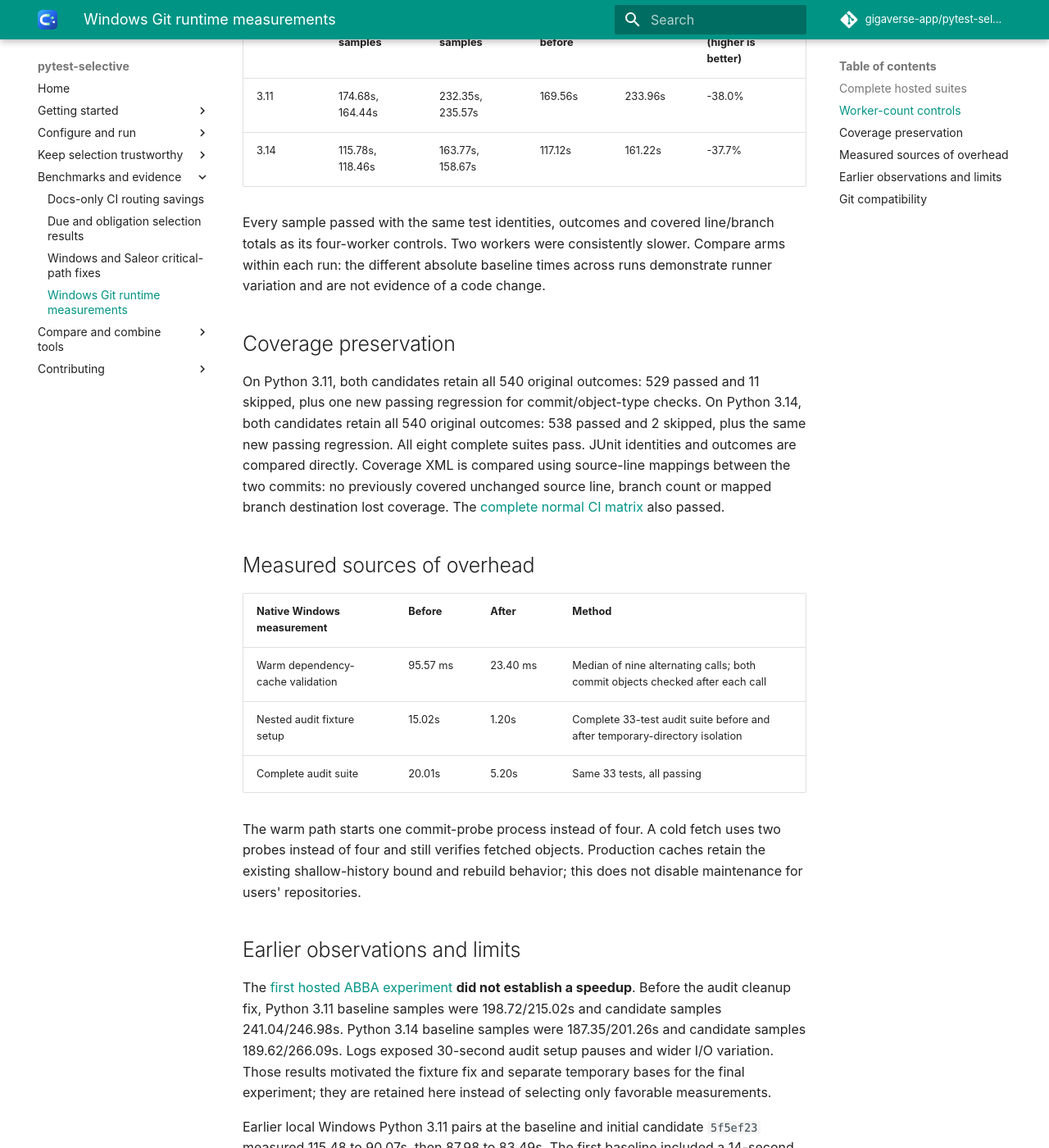
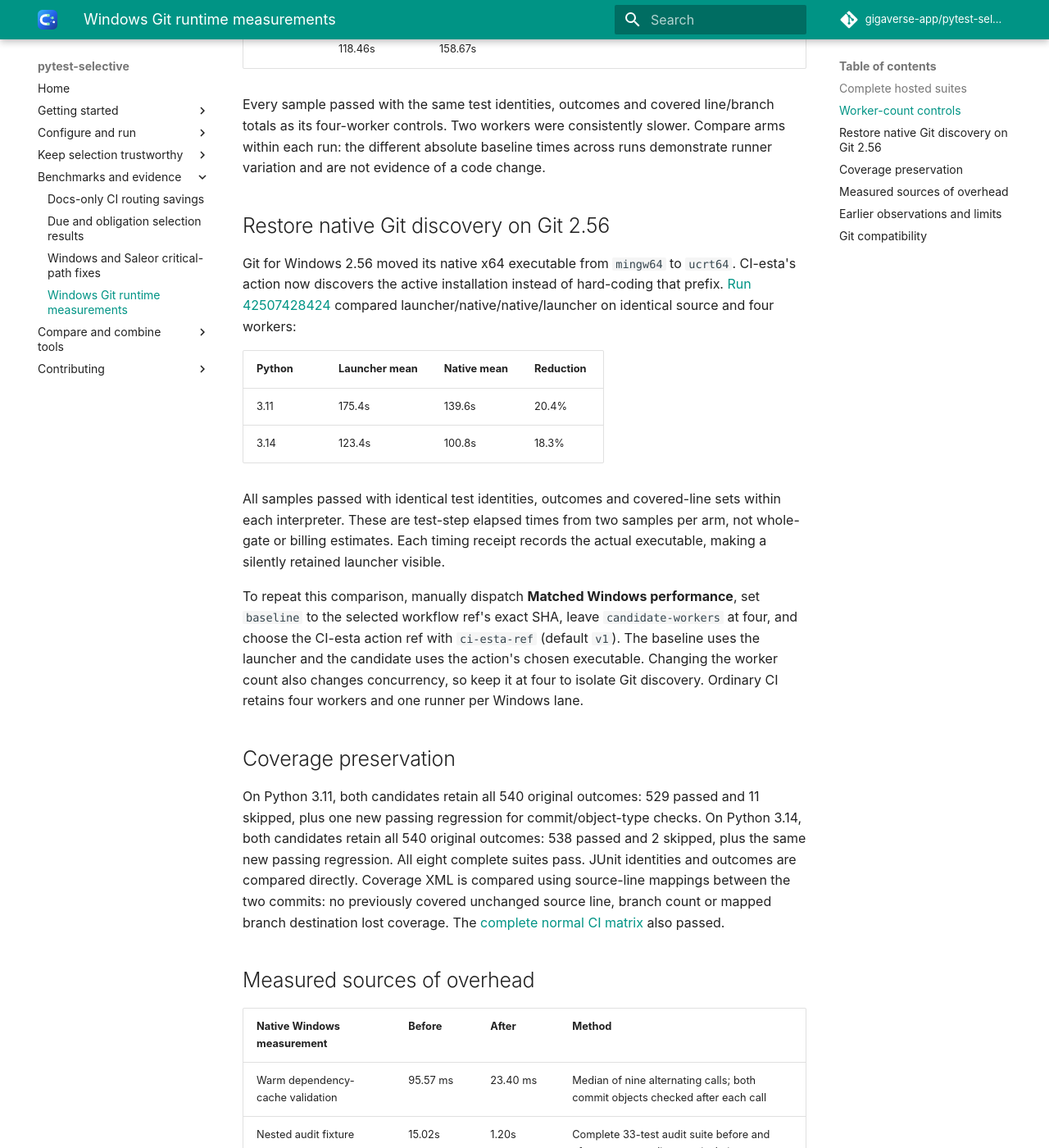
Before and after one commit to gigaverse-app/pytest-selective, an MkDocs documentation site: the page built from docs/benchmarks/windows-runtime.md, in a window 1280 px wide and 1400 px high, scrolled down 2038 px. Shown: the whole window at 82% size. Built offline with MkDocs 1.6.1 and Material for MkDocs 9.7.7, drawn with Linux system fonts in a browser that asks for light colours; comment, search, counter and statistics services are not loaded; some of the changed text lies outside the part shown.

Commit message:
docs(ci): document the released native Git comparison

```diff
--- a/docs/benchmarks/windows-runtime.md
+++ b/docs/benchmarks/windows-runtime.md
@@ -40,18 +40,11 @@ to repeat the measurement.
 
 ## Worker-count controls
 
-The manual **Matched Windows performance** workflow also accepts
-`candidate-workers`. It defaults to four, matching ordinary CI. Both arms now
-use native Git and the runner work disk for temporary repositories; worker-count
-experiments must not accidentally compare different Git executables. Each arm
-loads its own checkout through `PYTHONPATH` and explicitly disables selective
-execution, preserving the full suite, coverage and JUnit evidence.
-
-For a worker-count comparison, set `baseline` to the exact SHA of the selected
-workflow ref. The workflow runs four-worker baseline, candidate, candidate,
-four-worker baseline on each Python version. It runs only on manual dispatch,
-so editing the benchmark does not automatically consume four complete suites
-per Python version.
+The earlier worker-count controls used the same Git executable in both arms
+and the runner work disk for temporary repositories. Their logs subsequently
+showed that the old native-Git action had retained the launcher on Git 2.56.
+Each arm loaded its own checkout through `PYTHONPATH` and explicitly disabled
+selective execution, preserving the full suite, coverage and JUnit evidence.
 
 [Run 42505855403, attempt 1](https://github.com/gigaverse-app/pytest-selective/actions/runs/42505855403)
 compared four and eight workers on the same revision,
@@ -81,6 +74,30 @@ Every sample passed with the same test identities, outcomes and covered
 line/branch totals as its four-worker controls. Two workers were consistently
 slower. Compare arms within each run: the different absolute baseline times
 across runs demonstrate runner variation and are not evidence of a code change.
+
+## Restore native Git discovery on Git 2.56
+
+Git for Windows 2.56 moved its native x64 executable from `mingw64` to `ucrt64`.
+CI-esta's action now discovers the active installation instead of hard-coding
+that prefix. [Run 42507428424](https://github.com/gigaverse-app/pytest-selective/actions/runs/42507428424)
+compared launcher/native/native/launcher on identical source and four workers:
+
+| Python | Launcher mean | Native mean | Reduction |
+| --- | --- | --- | --- |
+| 3.11 | 175.4s | 139.6s | 20.4% |
+| 3.14 | 123.4s | 100.8s | 18.3% |
+
+All samples passed with identical test identities, outcomes and covered-line
+sets within each interpreter. These are test-step elapsed times from two samples
+per arm, not whole-gate or billing estimates. Each timing receipt records the
+actual executable, making a silently retained launcher visible.
+
+To repeat this comparison, manually dispatch **Matched Windows performance**,
+set `baseline` to the selected workflow ref's exact SHA, leave `candidate-workers`
+at four, and choose the CI-esta action ref with `ci-esta-ref` (default `v1`). The
+baseline uses the launcher and the candidate uses the action's chosen executable.
+Changing the worker count also changes concurrency, so keep it at four to isolate
+Git discovery. Ordinary CI retains four workers and one runner per Windows lane.
 
 ## Coverage preservation
 
```
